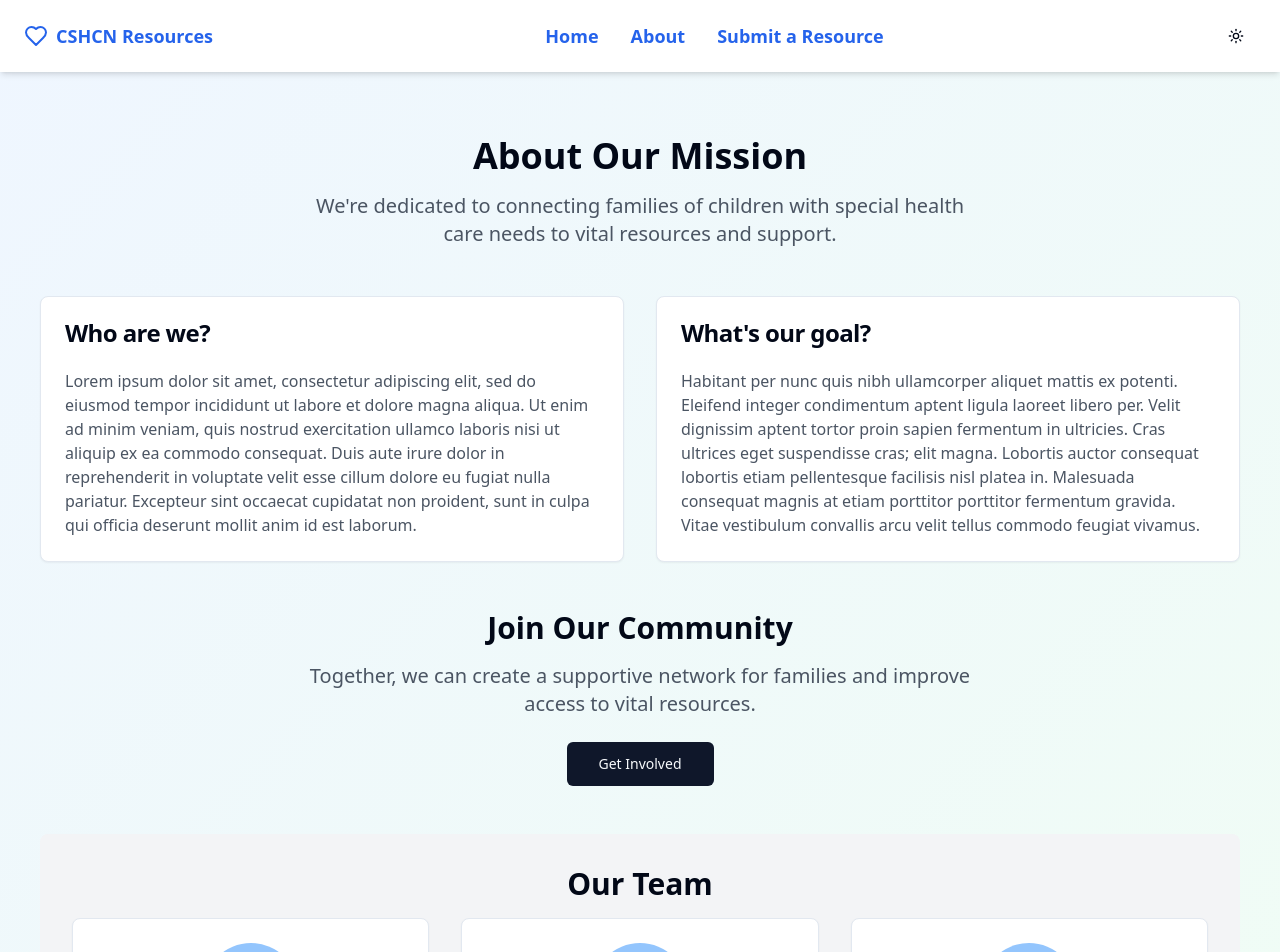
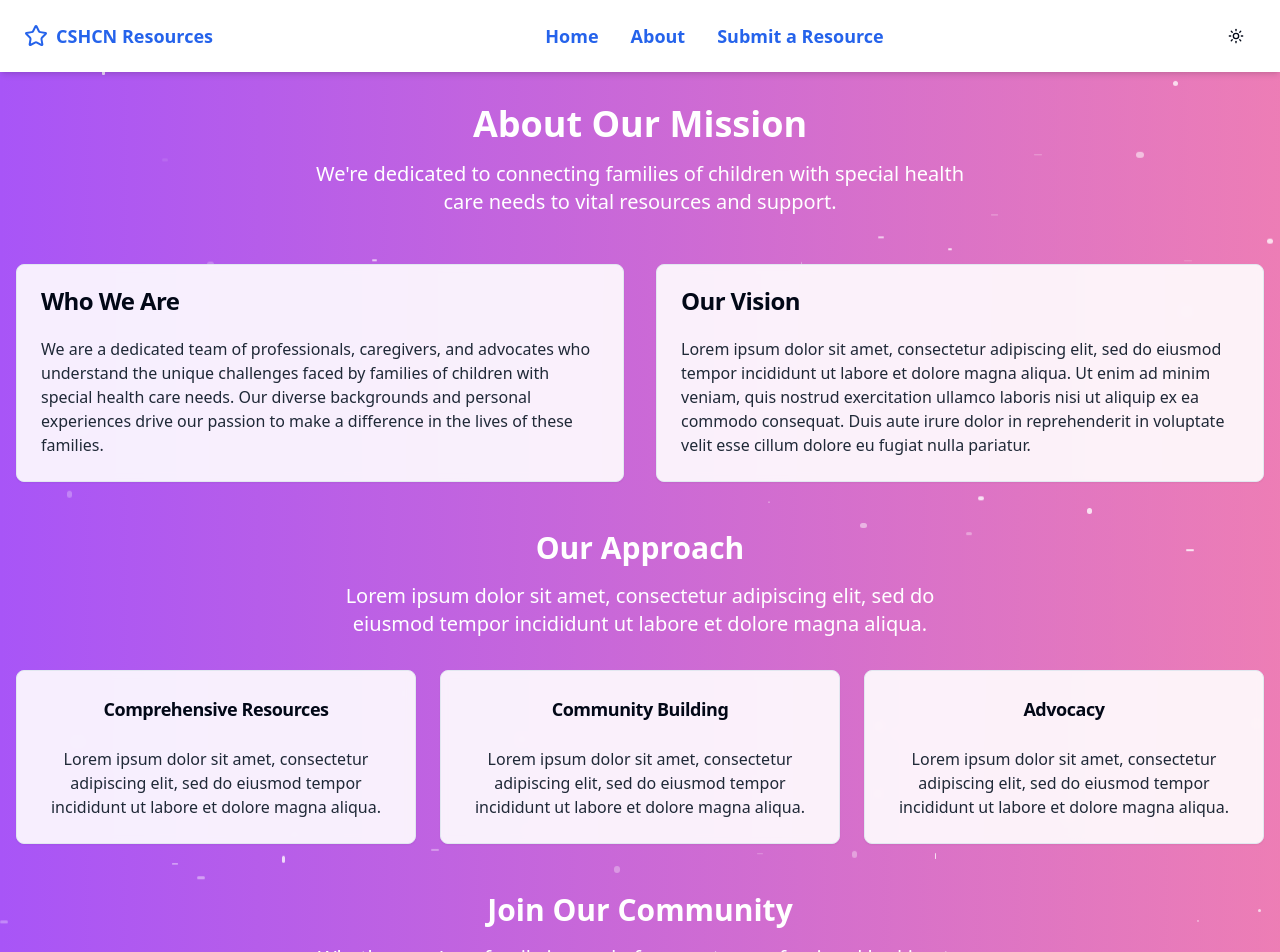
Before and after one commit to gv3006/websitetwo, a Next.js app: page /about in a window 1280 px wide. Shown: the top 952 px of the page. Built offline with nearby package versions, Linux system fonts and the light colour scheme.

Commit message:
Your commit message here

```diff
--- a/src/components/layout.tsx
+++ b/src/components/layout.tsx
@@ -1,7 +1,7 @@
 import { ReactNode } from 'react'
 import Link from 'next/link'
 import { ThemeProvider } from "@/components/theme-provider"
-import { Heart, Moon, Sun } from 'lucide-react'
+import { Star, Moon, Sun } from 'lucide-react'
 import { Button } from "@/components/ui/button"
 import { useTheme } from "next-themes"
 
@@ -13,7 +13,7 @@ function Header() {
       <nav className="container mx-auto px-6 py-4">
         <div className="flex items-center justify-between">
           <Link href="/" className="flex items-center space-x-2">
-            <Heart className="h-6 w-6 text-blue-600" />
+            <Star className="h-6 w-6 text-blue-600" />
             <span className="font-bold text-lg text-blue-600">CSHCN Resources</span>
           </Link>
           <ul className="flex items-center space-x-8">
@@ -41,7 +41,6 @@ function Header() {
           >
             <Sun className="h-5 w-5 rotate-0 scale-100 transition-all dark:-rotate-90 dark:scale-0" />
             <Moon className="absolute h-5 w-5 rotate-90 scale-0 transition-all dark:rotate-0 dark:scale-100 text-black" />
-
             <span className="sr-only">Toggle theme</span>
           </Button>
         </div>
@@ -55,7 +54,7 @@ export default function Layout({ children }: { children: ReactNode }) {
     <ThemeProvider attribute="class" defaultTheme="system" enableSystem>
       <div className="min-h-screen flex flex-col bg-gradient-to-br from-blue-50 to-green-50 dark:from-gray-900 dark:to-gray-800">
         <Header />
-        <main className="flex-grow container mx-auto px-6 py-8">
+        <main className="flex-grow">
           {children}
         </main>
         <footer className="bg-white dark:bg-gray-800 mt-12 shadow-inner">
--- a/src/pages/about.tsx
+++ b/src/pages/about.tsx
@@ -6,15 +6,50 @@ import { Button } from "@/components/ui/button"
 
 export default function About() {
   return (
-    <div className="container mx-auto px-4 py-8 space-y-12">
+    <div className="relative min-h-screen overflow-hidden">
+      {/* Particle background */}
+      <motion.div
+        className="absolute inset-0 z-0"
+        initial={{ opacity: 0 }}
+        animate={{ opacity: 1 }}
+        transition={{ duration: 2 }}
+        style={{
+          background: 'linear-gradient(to right, rgba(168, 85, 247, 1), rgba(236, 72, 153, 0.7))',
+        }}
+      >
+        {[...Array(100)].map((_, i) => (
+          <motion.div
+            key={i}
+            className="absolute bg-white rounded-full"
+            style={{
+              width: Math.random() * 8 + 'px',
+              height: Math.random() * 8 + 'px',
+              top: Math.random() * 100 + '%',
+              left: Math.random() * 100 + '%',
+            }}
+            animate={{
+              y: [0, -30, 0],
+              opacity: [0, 0.8, 0],
+            }}
+            transition={{
+              duration: Math.random() * 2 + 3,
+              repeat: Infinity,
+              ease: "easeInOut",
+            }}
+          />
+        ))}
+      </motion.div>
+
+      {/* Content */}
+      <div className="relative z-10 container mx-auto px-4 py-8 space-y-12">
         <motion.section
           initial={{ opacity: 0, y: 20 }}
           animate={{ opacity: 1, y: 0 }}
           transition={{ duration: 0.8 }}
           className="text-center"
         >
-        <h1 className="text-4xl font-bold mb-4">About Our Mission</h1>
-        <p className="text-xl text-gray-600 dark:text-gray-300 max-w-2xl mx-auto">
+          <h1 className="text-4xl font-bold mb-4 text-white">About Our Mission</h1>
+          <p className="text-xl text-white max-w-2xl mx-auto">
             We're dedicated to connecting families of children with special health care needs to vital resources and support.
           </p>
         </motion.section>
@@ -25,13 +60,13 @@ export default function About() {
             animate={{ opacity: 1, x: 0 }}
             transition={{ duration: 0.8, delay: 0.2 }}
           >
-          <Card>
+            <Card className="bg-white/90 backdrop-blur-sm">
               <CardHeader>
-              <CardTitle>Who are we?</CardTitle>
+                <CardTitle>Who We Are</CardTitle>
               </CardHeader>
               <CardContent>
-              <p className="text-gray-600 dark:text-gray-300">
-              Lorem ipsum dolor sit amet, consectetur adipiscing elit, sed do eiusmod tempor incididunt ut labore et dolore magna aliqua. Ut enim ad minim veniam, quis nostrud exercitation ullamco laboris nisi ut aliquip ex ea commodo consequat. Duis aute irure dolor in reprehenderit in voluptate velit esse cillum dolore eu fugiat nulla pariatur. Excepteur sint occaecat cupidatat non proident, sunt in culpa qui officia deserunt mollit anim id est laborum.
+                <p className="text-gray-800">
+                  We are a dedicated team of professionals, caregivers, and advocates who understand the unique challenges faced by families of children with special health care needs. Our diverse backgrounds and personal experiences drive our passion to make a difference in the lives of these families.
                 </p>
               </CardContent>
             </Card>
@@ -42,13 +77,13 @@ export default function About() {
             animate={{ opacity: 1, x: 0 }}
             transition={{ duration: 0.8, delay: 0.4 }}
           >
-          <Card>
+            <Card className="bg-white/90 backdrop-blur-sm">
               <CardHeader>
-              <CardTitle>What's our goal?</CardTitle>
+                <CardTitle>Our Vision</CardTitle>
               </CardHeader>
               <CardContent>
-              <p className="text-gray-600 dark:text-gray-300">
-              Habitant per nunc quis nibh ullamcorper aliquet mattis ex potenti. Eleifend integer condimentum aptent ligula laoreet libero per. Velit dignissim aptent tortor proin sapien fermentum in ultricies. Cras ultrices eget suspendisse cras; elit magna. Lobortis auctor consequat lobortis etiam pellentesque facilisis nisl platea in. Malesuada consequat magnis at etiam porttitor porttitor fermentum gravida. Vitae vestibulum convallis arcu velit tellus commodo feugiat vivamus.
+                <p className="text-gray-800">
+                Lorem ipsum dolor sit amet, consectetur adipiscing elit, sed do eiusmod tempor incididunt ut labore et dolore magna aliqua. Ut enim ad minim veniam, quis nostrud exercitation ullamco laboris nisi ut aliquip ex ea commodo consequat. Duis aute irure dolor in reprehenderit in voluptate velit esse cillum dolore eu fugiat nulla pariatur.
                 </p>
               </CardContent>
             </Card>
@@ -61,11 +96,39 @@ export default function About() {
           transition={{ duration: 0.8, delay: 0.6 }}
           className="text-center"
         >
-        <h2 className="text-3xl font-bold mb-4">Join Our Community</h2>
-        <p className="text-xl text-gray-600 dark:text-gray-300 max-w-2xl mx-auto mb-6">
-          Together, we can create a supportive network for families and improve access to vital resources.
+          <h2 className="text-3xl font-bold mb-4 text-white">Our Approach</h2>
+          <p className="text-xl text-white max-w-2xl mx-auto mb-8">
+          Lorem ipsum dolor sit amet, consectetur adipiscing elit, sed do eiusmod tempor incididunt ut labore et dolore magna aliqua.
           </p>
-        <Button size="lg">Get Involved</Button>
+          <div className="grid grid-cols-1 md:grid-cols-3 gap-6">
+            {[
+              { title: "Comprehensive Resources", description: "Lorem ipsum dolor sit amet, consectetur adipiscing elit, sed do eiusmod tempor incididunt ut labore et dolore magna aliqua." },
+              { title: "Community Building", description: "Lorem ipsum dolor sit amet, consectetur adipiscing elit, sed do eiusmod tempor incididunt ut labore et dolore magna aliqua." },
+              { title: "Advocacy", description: "Lorem ipsum dolor sit amet, consectetur adipiscing elit, sed do eiusmod tempor incididunt ut labore et dolore magna aliqua." }
+            ].map((item, index) => (
+              <Card key={index} className="bg-white/90 backdrop-blur-sm">
+                <CardHeader>
+                  <CardTitle className="text-lg">{item.title}</CardTitle>
+                </CardHeader>
+                <CardContent>
+                  <p className="text-gray-800">{item.description}</p>
+                </CardContent>
+              </Card>
+            ))}
+          </div>
+        </motion.section>
+
+        <motion.section
+          initial={{ opacity: 0, y: 20 }}
+          animate={{ opacity: 1, y: 0 }}
+          transition={{ duration: 0.8, delay: 0.8 }}
+          className="text-center"
+        >
+          <h2 className="text-3xl font-bold mb-4 text-white">Join Our Community</h2>
+          <p className="text-xl text-white max-w-2xl mx-auto mb-8">
+            Whether you're a family in need of support, a professional looking to contribute your expertise, or someone passionate about making a difference, there's a place for you in our community.
+          </p>
+          <Button size="lg" className="bg-white text-purple-600 hover:bg-purple-100">Get Involved</Button>
         </motion.section>
 
         <motion.section
@@ -91,6 +154,9 @@ export default function About() {
           ))}
         </div>
       </motion.section>
+
+
+      </div>
     </div>
   )
 }
--- a/src/pages/submit.tsx
+++ b/src/pages/submit.tsx
@@ -45,15 +45,50 @@ export default function SubmitResource() {
   }
 
   return (
-    <div className="container mx-auto px-4 py-8 space-y-12">
+    <div className="relative min-h-screen overflow-hidden">
+      {/* Hero background */}
+      <motion.div
+        className="absolute inset-0 z-0"
+        initial={{ opacity: 0 }}
+        animate={{ opacity: 1 }}
+        transition={{ duration: 2 }}
+        style={{
+          background: 'linear-gradient(to right, rgba(168, 85, 247, 0.7), rgba(236, 72, 153, 0.7))',
+        }}
+      >
+        {[...Array(100)].map((_, i) => (
+          <motion.div
+            key={i}
+            className="absolute bg-white rounded-full"
+            style={{
+              width: Math.random() * 8 + 'px',
+              height: Math.random() * 8 + 'px',
+              top: Math.random() * 100 + '%',
+              left: Math.random() * 100 + '%',
+            }}
+            animate={{
+              y: [0, -30, 0],
+              opacity: [0, 0.8, 0],
+            }}
+            transition={{
+              duration: Math.random() * 2 + 3,
+              repeat: Infinity,
+              ease: "easeInOut",
+            }}
+          />
+        ))}
+      </motion.div>
+
+      {/* Content */}
+      <div className="relative z-10 container mx-auto px-4 py-8 space-y-12">
         <motion.section
           initial={{ opacity: 0, y: 20 }}
           animate={{ opacity: 1, y: 0 }}
           transition={{ duration: 0.8 }}
           className="text-center"
         >
-        <h1 className="text-4xl font-bold mb-4">Submit a Resource</h1>
-        <p className="text-xl text-gray-600 dark:text-gray-300 max-w-2xl mx-auto">
+          <h1 className="text-4xl font-bold mb-4 text-white">Submit a Resource</h1>
+          <p className="text-xl text-white max-w-2xl mx-auto">
             Help us grow our database by submitting a resource for children with special health care needs.
           </p>
         </motion.section>
@@ -63,7 +98,7 @@ export default function SubmitResource() {
           animate={{ opacity: 1, y: 0 }}
           transition={{ duration: 0.8, delay: 0.2 }}
         >
-        <Card>
+          <Card className="bg-white/90 backdrop-blur-sm">
             <CardHeader>
               <CardTitle>Resource Information</CardTitle>
             </CardHeader>
@@ -154,5 +189,6 @@ export default function SubmitResource() {
           </Card>
         </motion.div>
       </div>
+    </div>
   )
 }
```
Also changed, not shown: src/pages/index.tsx (+74 -30 lines). Lines whose indentation alone changed are shown as unchanged.
